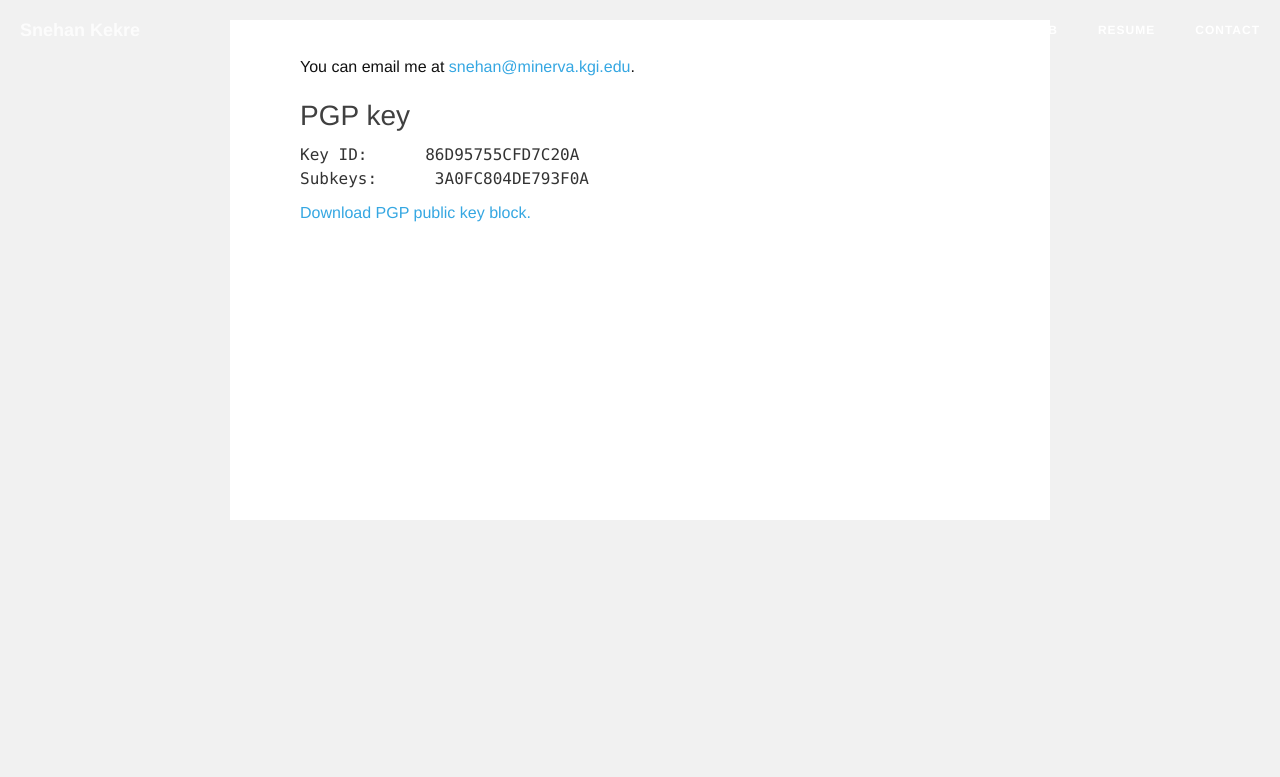
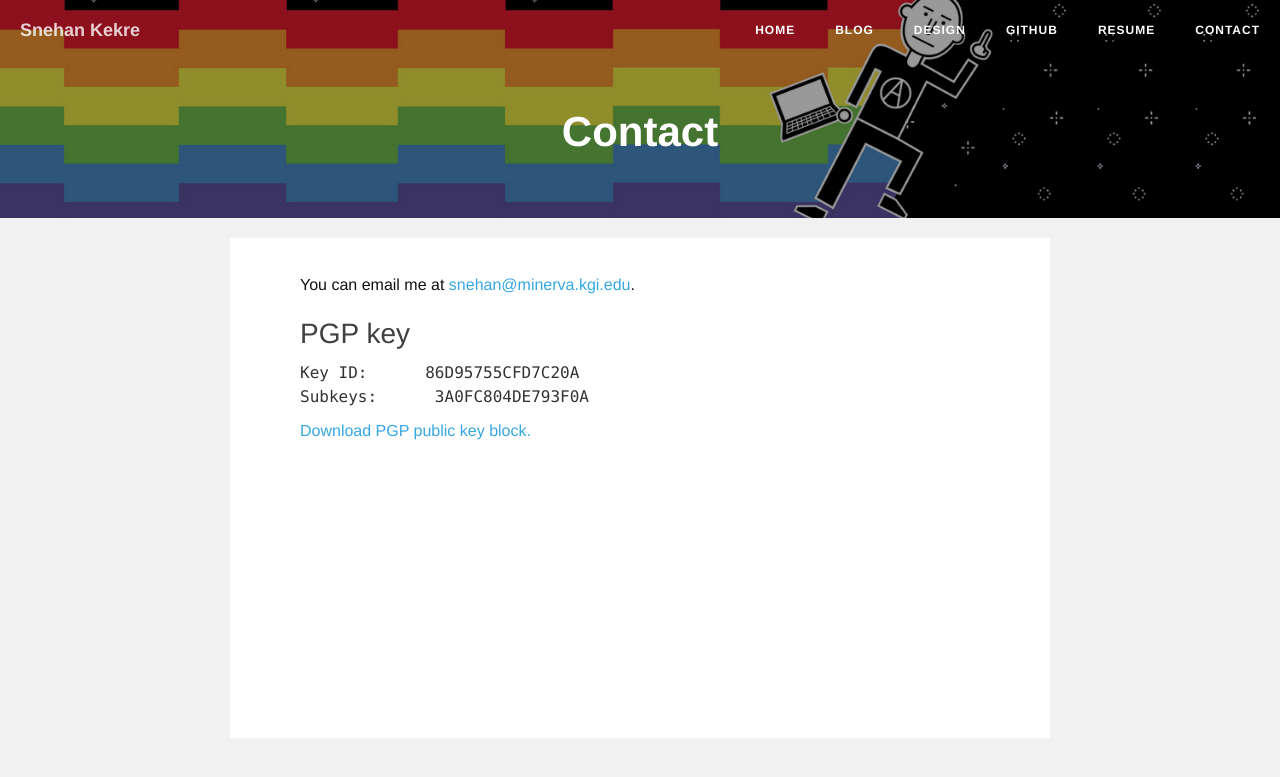
Before and after one commit to snehankekre/snehankekre.github.io, a Jekyll site: the page built from contact.md, in a window 1280 px wide. Shown: the top 777 px of the page. Built offline with Jekyll 4.4.1, drawn with Linux system fonts in a browser that asks for light colours.

Commit message:
Update Contact page banner

```diff
--- a/contact.md
+++ b/contact.md
@@ -1,6 +1,8 @@
 ---
 layout: post
 title: Contact
+image:
+        feature: contact.png
 ---
 
 You can email me at [snehan@minerva.kgi.edu](mailto:snehan@minerva.kgi.edu).
```
Also changed, not shown: images/contact.png (added).
